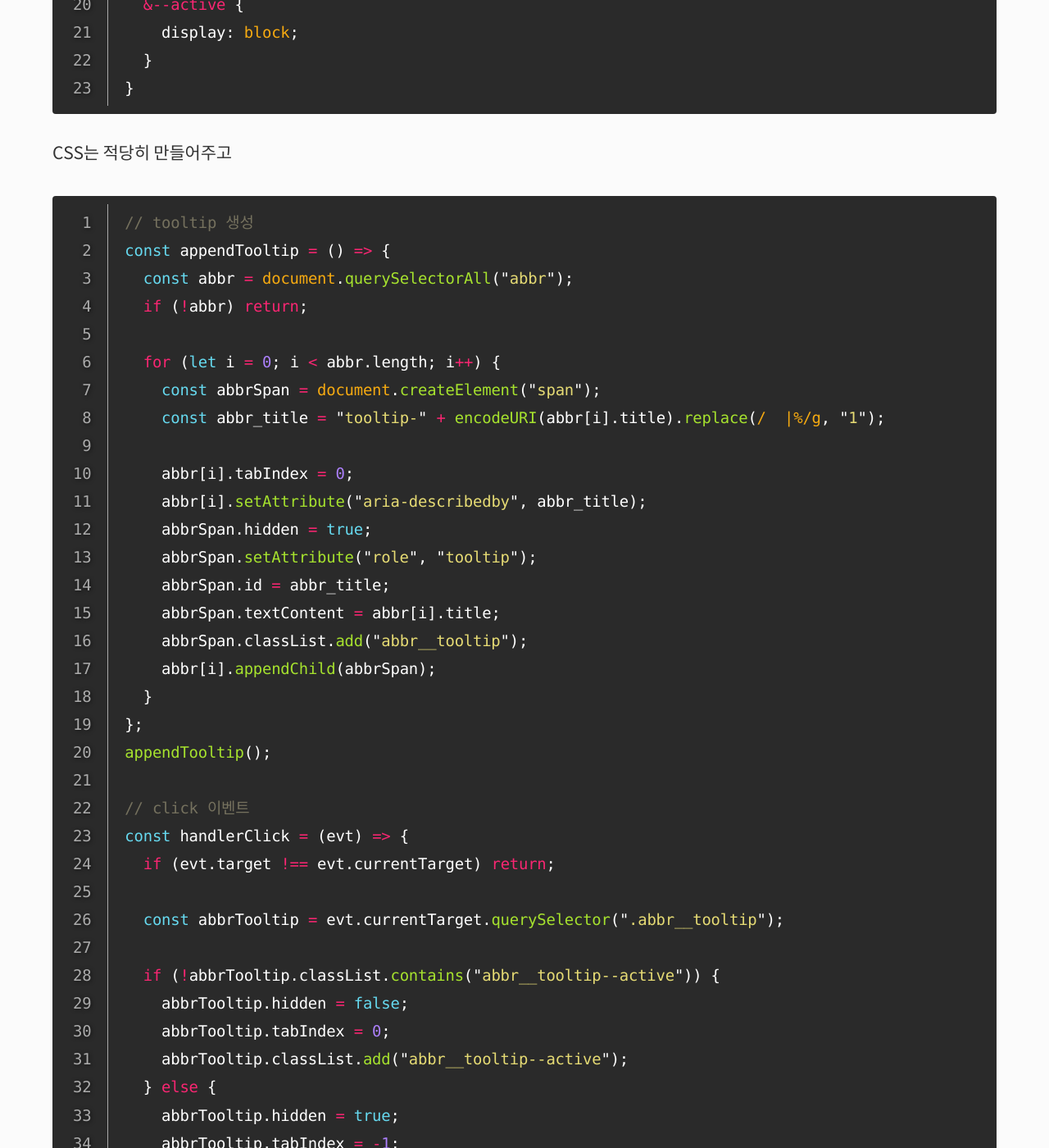
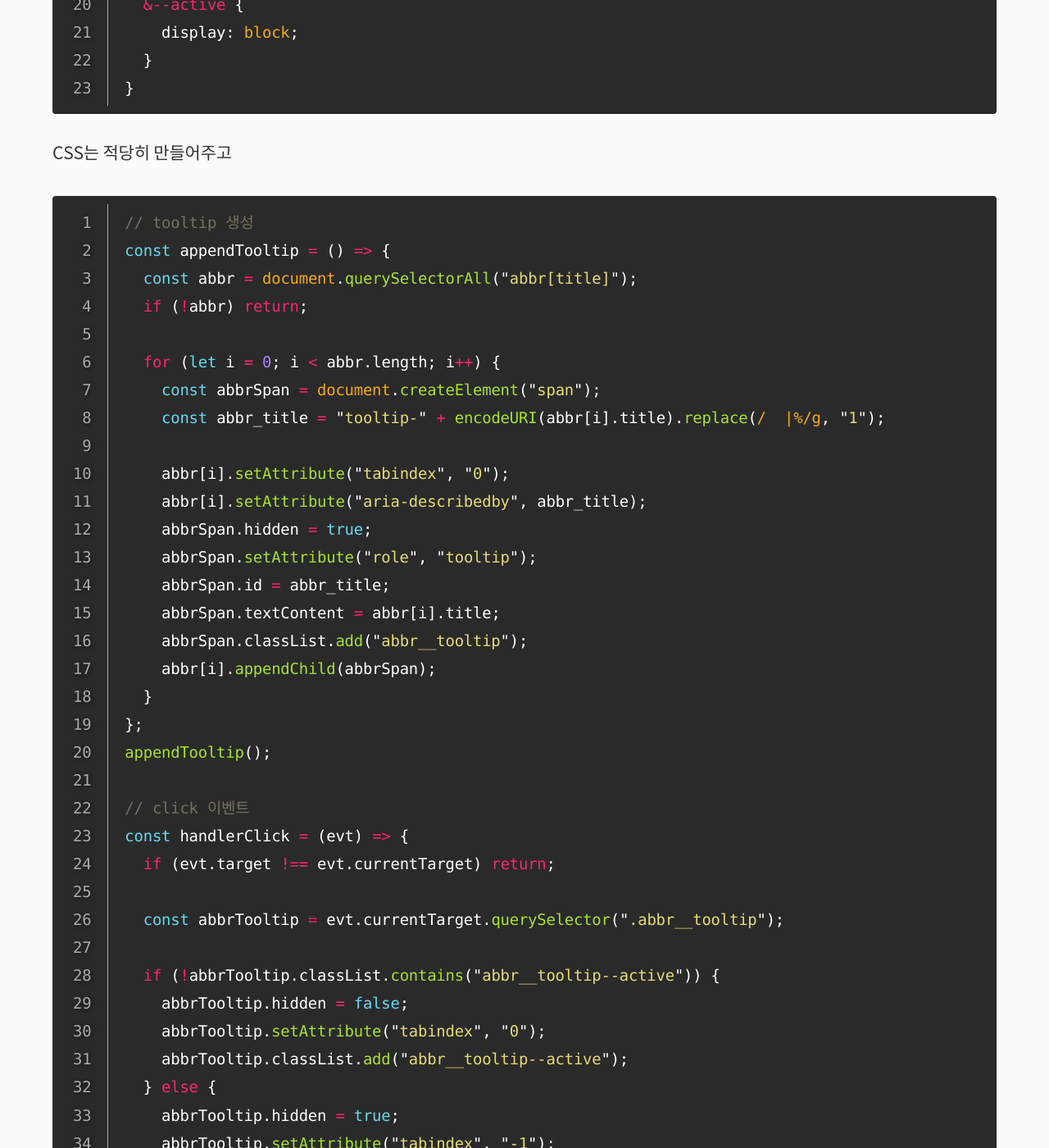
Before and after one commit to selosele/selosele.github.io, a Jekyll site: the page built from _posts/2020-03-04-abbr.md, in a window 1280 px wide and 1400 px high, scrolled down 3094 px. Shown: the whole window at 82% size. Built offline with Jekyll 4.4.1, drawn with Linux system fonts in a browser that asks for light colours; cached includes are drawn as plain includes; comment, search, counter and statistics services are not loaded; some of the changed text lies outside the part shown.

Commit message:
포스트 수정 및 JS 수정

````diff
--- a/_posts/2020-03-04-abbr.md
+++ b/_posts/2020-03-04-abbr.md
@@ -99,14 +99,14 @@ CSS는 적당히 만들어주고
 ```javascript
 // tooltip 생성
 const appendTooltip = () => {
-  const abbr = document.querySelectorAll("abbr");
+  const abbr = document.querySelectorAll("abbr[title]");
   if (!abbr) return;
 
   for (let i = 0; i < abbr.length; i++) {
     const abbrSpan = document.createElement("span");
     const abbr_title = "tooltip-" + encodeURI(abbr[i].title).replace(/  |%/g, "1");
 
-    abbr[i].tabIndex = 0;
+    abbr[i].setAttribute("tabindex", "0");
     abbr[i].setAttribute("aria-describedby", abbr_title);
     abbrSpan.hidden = true;
     abbrSpan.setAttribute("role", "tooltip");
@@ -126,11 +126,11 @@ const handlerClick = (evt) => {
 
   if (!abbrTooltip.classList.contains("abbr__tooltip--active")) {
     abbrTooltip.hidden = false;
-    abbrTooltip.tabIndex = 0;
+    abbrTooltip.setAttribute("tabindex", "0");
     abbrTooltip.classList.add("abbr__tooltip--active");
   } else {
     abbrTooltip.hidden = true;
-    abbrTooltip.tabIndex = -1;
+    abbrTooltip.setAttribute("tabindex", "-1");
     abbrTooltip.classList.remove("abbr__tooltip--active");
   }
 };
@@ -142,7 +142,6 @@ const handlerKeydown = (evt) => {
 
 // abbr event 등록
 (function() {
-
   const abbr = document.querySelectorAll("abbr[title]");
   if (!abbr) return;
 
--- a/assets/js/_script.js
+++ b/assets/js/_script.js
@@ -33,7 +33,7 @@ var alignImg = function(elem) {
 
 // abbr tooltip 생성 및 handler
 var appendTooltip = function() {
-    var abbr = document.querySelectorAll("abbr");
+    var abbr = document.querySelectorAll("abbr[title]");
     if (!abbr) return;
 
     for (var i = 0; i < abbr.length; i++) {
````
Also changed, not shown: _posts/2019-11-03-tab01.md (+1 -0 lines), _posts/2019-12-31-past-year.md (+3 -2 lines), _posts/2020-04-21-active-element.md (deleted, +0 -26 lines), assets/js/script.js.
